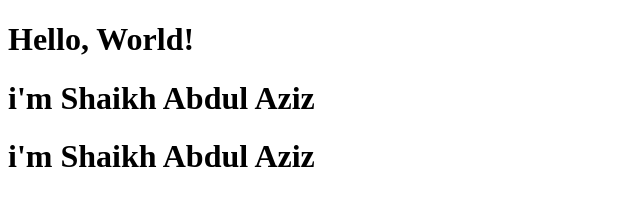
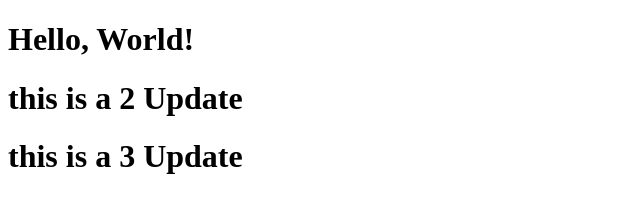
Before and after one commit to azizsk3555/my-first-project, a plain HTML site: page index.html in a window 1280 px wide. Shown: the whole page, without its empty margins (0-640 px from the left). Drawn offline with Linux system fonts and the light colour scheme.

Commit message:
Update index.html with new headings

```diff
--- a/index.html
+++ b/index.html
@@ -7,7 +7,7 @@
 </head>
 <body>
     <h1>Hello, World!</h1>
-    <h1>i'm Shaikh Abdul Aziz</h1>
-    <h1>i'm Shaikh Abdul Aziz</h1>
+    <h1>this is a 2 Update</h1>
+    <h1>this is a 3 Update</h1>
 </body>
 </html>
```
